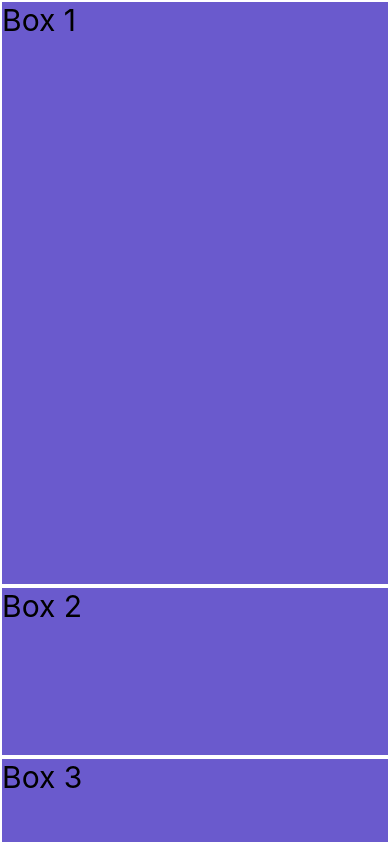
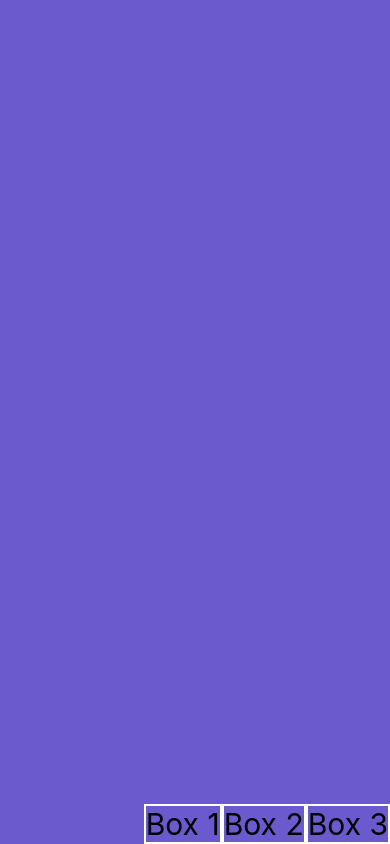
Before and after one commit to SoyDiego/ts-react-native-course, a React Native app in the folder 01-MyFirstApp/: screen / in a window 390 px wide. Built offline with nearby package versions, Linux system fonts and the light colour scheme.

Commit message:
Playing with flexDirection, justifyContent and alignItems

```diff
--- a/01-MyFirstApp/src/screens/FlexScreen.tsx
+++ b/01-MyFirstApp/src/screens/FlexScreen.tsx
@@ -16,22 +16,22 @@ export default FlexScreen;
 const styles = StyleSheet.create({
   container: {
     flex: 1,
+    flexDirection: 'row',
     backgroundColor: 'slateblue',
+    alignItems: 'flex-end',
+    justifyContent: 'flex-end',
   },
   box1: {
-    flex: 7,
     borderWidth: 2,
     borderColor: 'white',
     fontSize: 30,
   },
   box2: {
-    flex: 2,
     borderWidth: 2,
     borderColor: 'white',
     fontSize: 30,
   },
   box3: {
-    flex: 1,
     borderWidth: 2,
     borderColor: 'white',
     fontSize: 30,
```
